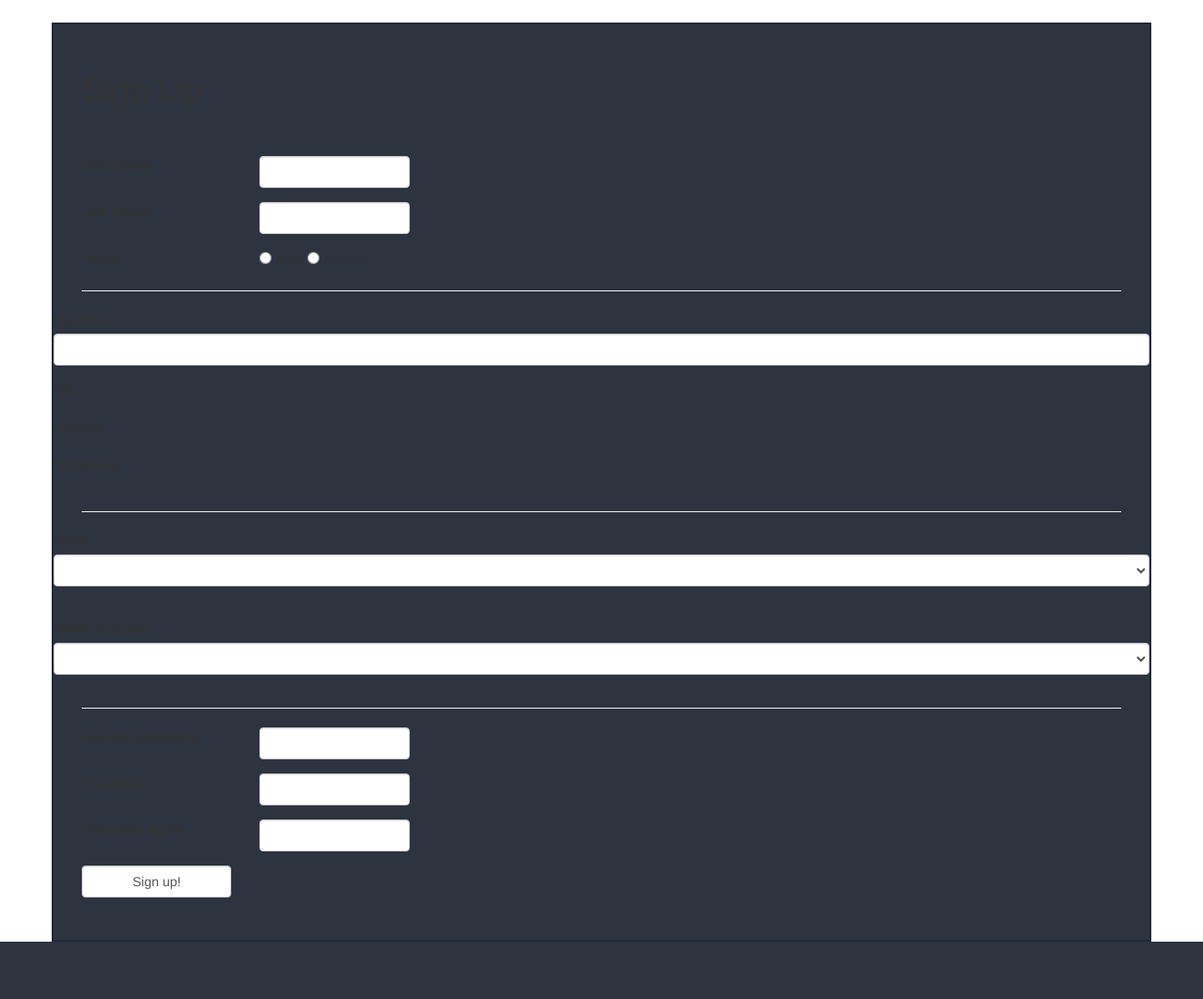
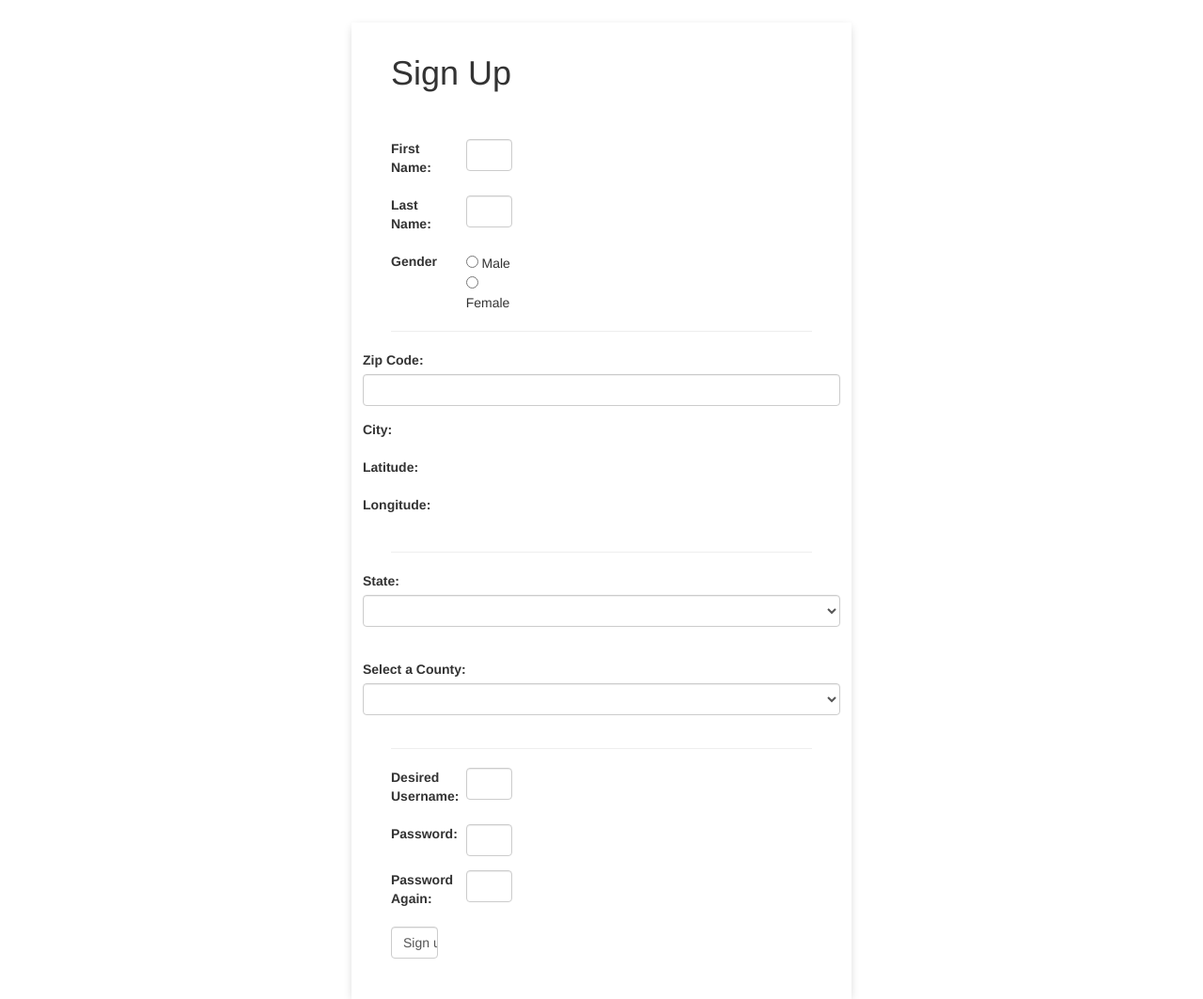
Before and after one commit to weiss21/cst336-lab3, a PHP site: page / in a window 1280 px wide. Shown: the whole page at 94% size. Before the commit the page ends 1002 px from the top, so only its background shows below. Run offline with PHP 8.4, Linux system fonts and the light colour scheme; lists and menus that the app fills with data are empty.

Commit message:
css fixes

```diff
--- a/css/styles.css
+++ b/css/styles.css
@@ -26,11 +26,12 @@
     padding-bottom: 40px;
 }
 .content {
-    padding: 30px;
-    border-color: #1e283b;
-    border-style: solid;
-    border-width: 2px;
-    background-color: #2d333f;
+  max-width: 38em;
+  padding: 1em 3em 2em 3em;
+  margin: 0em auto;
+  background-color: @white;
+  border-radius: @br * 1.4;
+  box-shadow: 0px 3px 10px -2px rgba(0,0,0,0.2);
 }
 .error {
     color: red;
```
